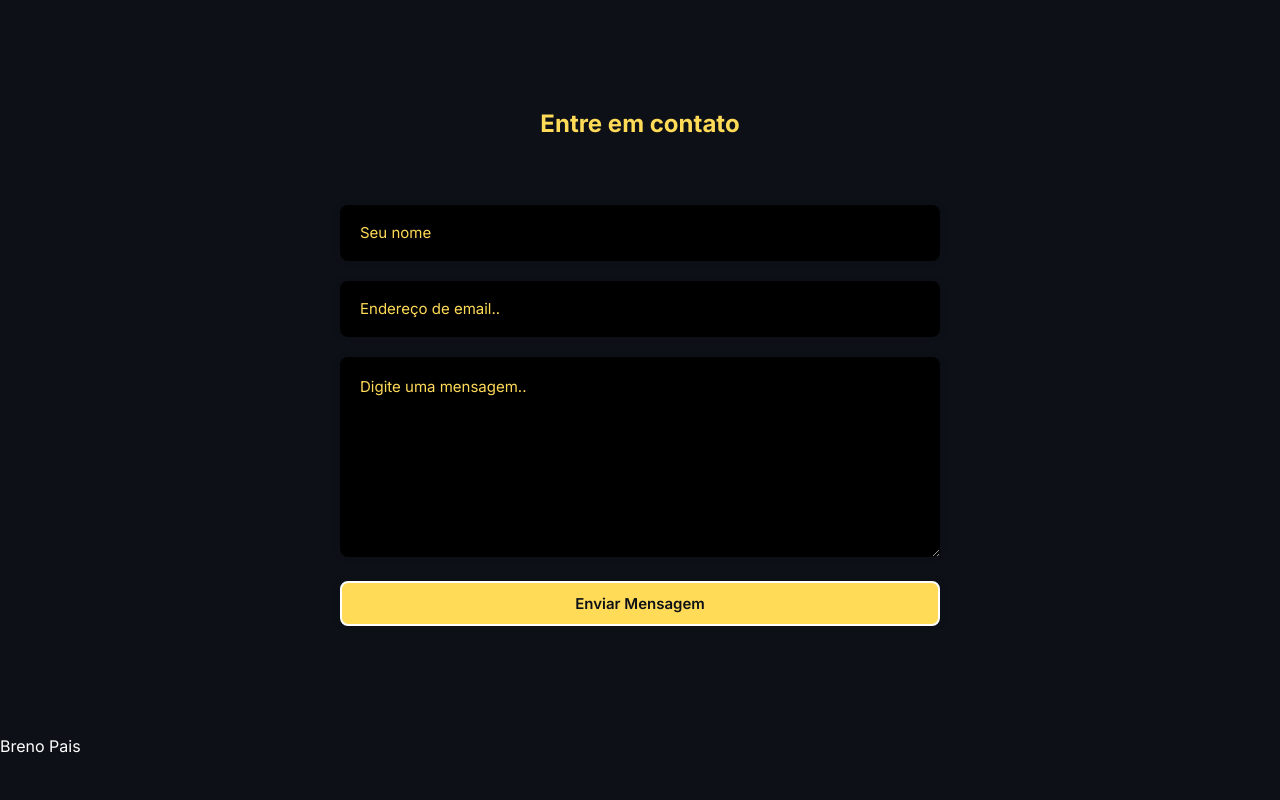
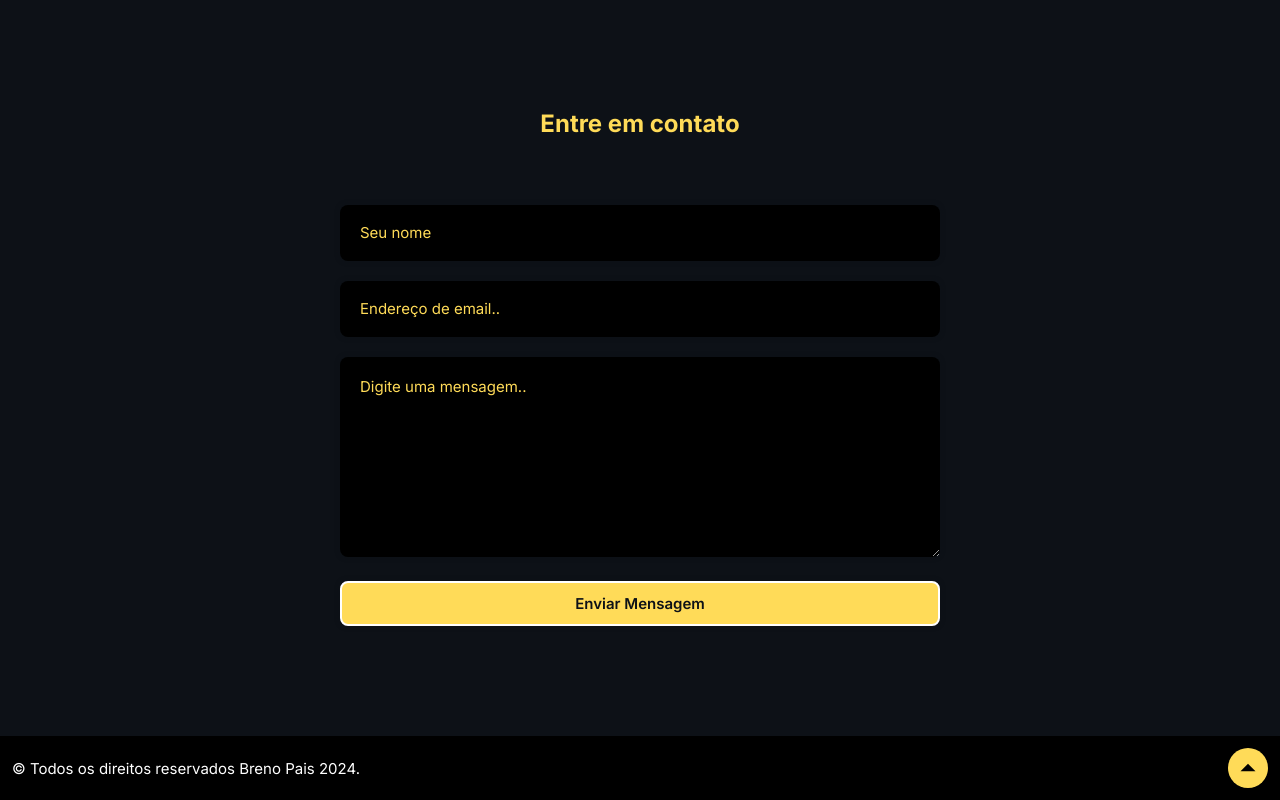
Before and after one commit to Brenopais/portfolio, a plain HTML site: page index.html in a window 1280 px wide. Shown: the part 1768-2568 px from the top of the page. Before the commit the page ends 2524 px from the top, so only its background shows below. Drawn offline with nearby package versions, Linux system fonts and the light colour scheme.

Commit message:
Meu Portfolio

```diff
--- a/index.html
+++ b/index.html
@@ -87,13 +87,18 @@
                     <textarea name="" id="" cols="30" rows="10" placeholder="Digite uma mensagem.." required></textarea>
                     <input type="submit" name="" value="Enviar Mensagem" class="enviarbotao">
                 </form>
+            </div>
+        </section>
 
+
+            <div class="footer">
+                <div class="copyright">
+                    <p>© Todos os direitos reservados Breno Pais 2024.</p>
+                </div>
+                <a href="#principal" class="scroll-inicio">
+                    <i class="ri-arrow-up-s-fill"></i>
+                </a>
             </div>
 
-        </section>
-
-        <footer>
-            <p>Breno Pais</p>
-        </footer>
 </body>
 </html>
--- a/style.css
+++ b/style.css
@@ -267,5 +267,31 @@ form .enviarbotao:hover {
   color: var(--cor-principal);
   box-shadow: 0 0 20px var(--cor-principal);
   cursor: pointer;
+}
 
+.footer {
+  padding: 12px;
+  background: #000000;
+  display: flex;
+  align-items: center;
+  justify-content: space-between;
+  gap: 2rem;
 }
+
+.copyright p {
+  font-size: 15px;
+  font-weight: 400;
+  color: var(--cor-texto);
+}
+
+.scroll-inicio i {
+  display: inline-flex;
+  align-items: center;
+  justify-content: center;
+  background-color: var(--cor-principal);
+  width: 40px;
+  height: 40px;
+  color: #000000;
+  font-size: 30px;
+  border-radius: 50%;
+}
```
